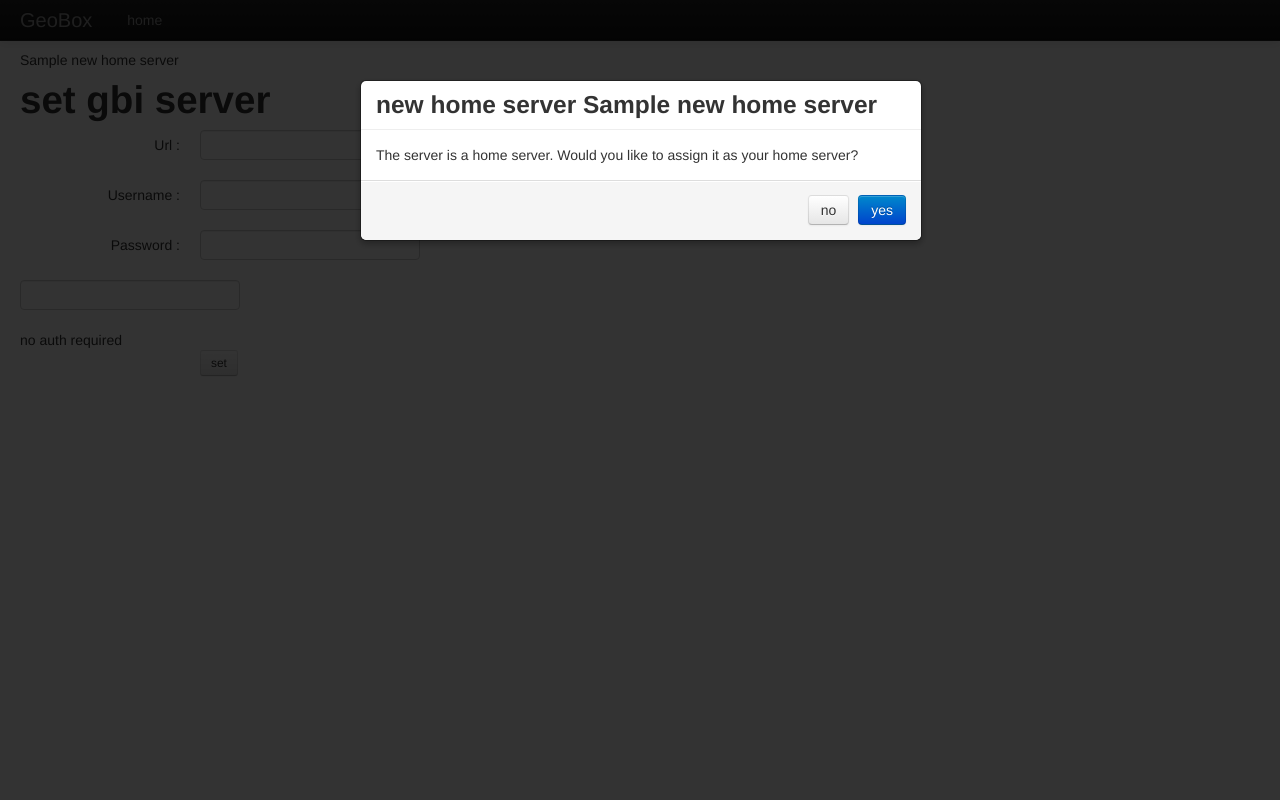
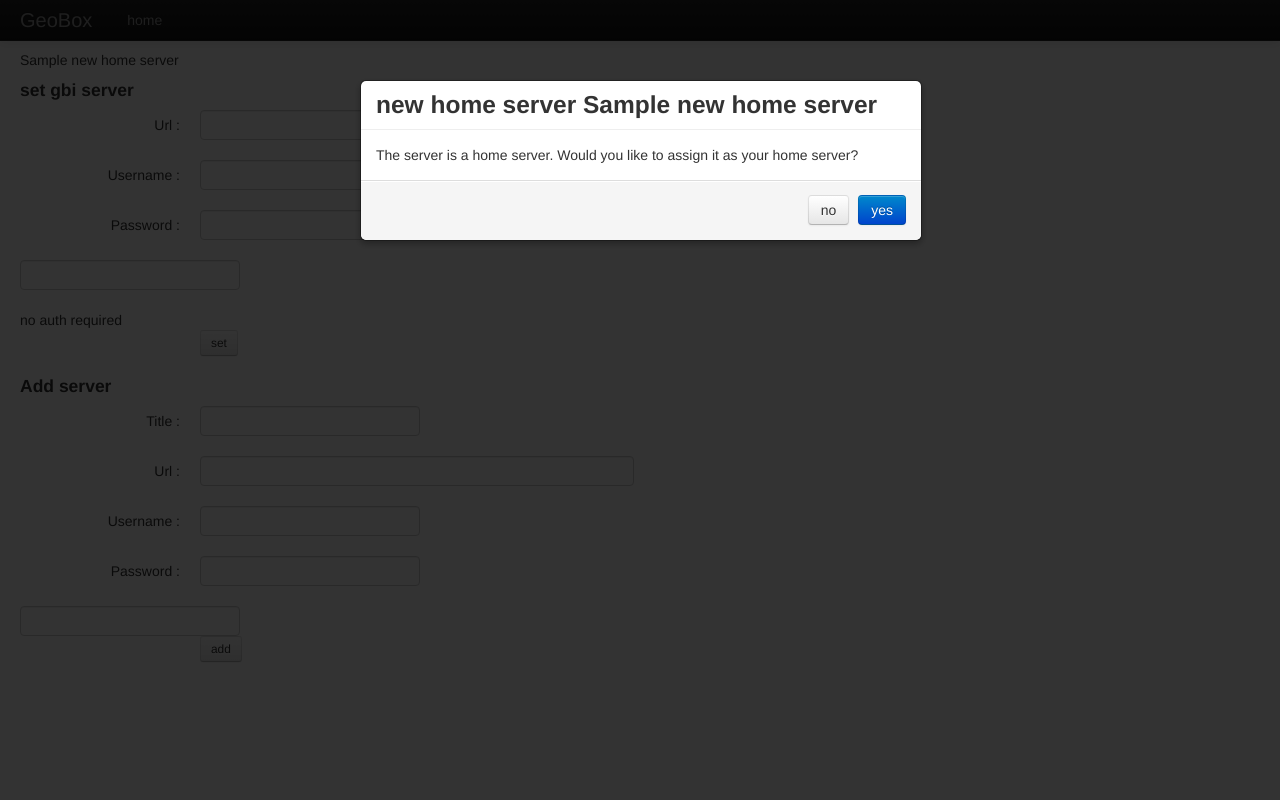
Before and after one commit to geobox-infrastructure/gbi-client, a Python web app: template app/geobox/web/templates/admin/set_server.html in a window 1280 px wide. Run offline with Jinja, Linux system fonts and the light colour scheme; the template is opened without the code that fills it: most values are stand-ins (such as "Sample title", 1, 10 or a date in 2020); form fields are guessed from the names that the template uses.

Commit message:
Allow adding gbi server manually

```diff
--- a/app/geobox/model/server.py
+++ b/app/geobox/model/server.py
@@ -24,7 +24,7 @@ class GBIServer(Base):
     __tablename__ = 'servers'
 
     id = sa.Column(sa.Integer, primary_key=True)
-    url = sa.Column(sa.String(), nullable=False)
+    url = sa.Column(sa.String(), nullable=False, unique=True)
     prefix = sa.Column(sa.String())
     title = sa.Column(sa.String())
     auth = sa.Column(sa.Boolean(), default=False)
--- a/app/geobox/web/__init__.py
+++ b/app/geobox/web/__init__.py
@@ -59,7 +59,11 @@ def create_app(app_state):
 
         gbi_server = g.db.query(GBIServer).all()
 
-        if len(gbi_server) == 0 and request.endpoint != 'admin.set_gbi_server':
+        if (
+            len(gbi_server) == 0
+            and request.endpoint not in ('admin.set_gbi_server',
+                                         'admin.add_gbi_server')
+        ):
             return redirect(url_for('admin.set_gbi_server'))
 
     @app.teardown_request
--- a/app/geobox/web/static/js/views/set_server.js
+++ b/app/geobox/web/static/js/views/gbi_server_form.js
@@ -20,4 +20,8 @@ $(document).ready(function() {
         $('#load-context-document').show();
         return true;
     });
+    $('#add-server-form').submit(function() {
+        $('#load-context-document').show();
+        return true;
+    });
 });
--- a/app/geobox/web/templates/admin.html
+++ b/app/geobox/web/templates/admin.html
@@ -1,5 +1,5 @@
 {% extends "base.html" %}
-{% from "form_macros.html" import input, set_server %}
+{% from "form_macros.html" import input, gbi_server_form %}
 
 {% block title %} {{_('settings')}} {% endblock %}
 
@@ -27,7 +27,7 @@
     </button>
 
     <h4>{{ _('Context documents') }}</h4>
-    {{ set_server(form) }}
+    {{ gbi_server_form(form, add_server_form) }}
 
     <h4>{{ _('Logging') }}</h4>
     <a href="{{ url_for('.log_view') }}">{{ _('open logview') }}</a>
@@ -57,6 +57,6 @@
     <script type="text/javascript">
         var authServer = {{ auth_server | safe}};
     </script>
-    <script type="text/javascript" src="{{ url_for('static', filename='js/views/set_server.js') }}"></script>
+    <script type="text/javascript" src="{{ url_for('static', filename='js/views/gbi_server_form.js') }}"></script>
     <script type="text/javascript" src="{{ url_for('static', filename='js/views/admin.js') }}"></script>
 {% endblock %}
--- a/app/geobox/web/templates/admin/set_server.html
+++ b/app/geobox/web/templates/admin/set_server.html
@@ -2,13 +2,11 @@
 
 {% block title %}{{ _('set gbi server') }}{% endblock %}
 
-{% from "form_macros.html" import set_server %}
+{% from "form_macros.html" import gbi_server_form %}
 
 {% block content %}
 
-<h1>{{_('set gbi server')}}</h1>
-
-{{ set_server(form) }}
+{{ gbi_server_form(form, add_server_form) }}
 
 {% endblock %}
 
@@ -16,5 +14,5 @@
     <script type="text/javascript">
     var authServer = {{ auth_server | safe}};
     </script>
-    <script type="text/javascript" src="{{ url_for('static', filename='js/views/set_server.js') }}"></script>
+    <script type="text/javascript" src="{{ url_for('static', filename='js/views/gbi_server_form.js') }}"></script>
 {% endblock %}
--- a/app/geobox/web/templates/form_macros.html
+++ b/app/geobox/web/templates/form_macros.html
@@ -61,14 +61,13 @@
 </div>
 {%- endmacro %}
 
-{% macro set_server(form) -%}
+{% macro gbi_server_form(form, add_server_form) -%}
+    <h4>{{_('set gbi server')}}</h4>
     <div id="load-context-document" class="alert hide">
         <img src="{{ url_for('static', filename='img/loader.gif')}}">
         <span>{{_('context document will be loaded and boxes are copied')}}</span>
     </div>
-
-    <form id="set-server-form" method="POST" class="form-horizontal" action="{{ url_for('admin.set_gbi_server') }}">
-
+    <form id="set-server-form" name="set-server-form" method="POST" class="form-horizontal" action="{{ url_for('admin.set_gbi_server') }}">
         <div class="control-group">
             {{ form.csrf_token }}
             {{ input(form.url, style="width: 30em") }}
@@ -83,4 +82,19 @@
             </div>
         </div>
     </form>
+
+    <h4>{{ _('Add server') }}</h4>
+    <form id="add-server-form" name="add-server-form" method="POST" action="{{ url_for('admin.add_gbi_server') }}" class="form-horizontal">
+        {{ add_server_form.csrf_token }}
+        {{ input(add_server_form.title) }}
+        {{ input(add_server_form.url, style="width: 30em") }}
+        {{ input(add_server_form.username) }}
+        {{ input(add_server_form.password) }}
+        {{ add_server_form.next }}
+        <div class="control-group">
+          <div class="controls">
+            <button type="submit" class="btn btn-small">{{ _('add')}}</button>
+          </div>
+        </div>
+    </form>
 {%- endmacro %}
```
Also changed, not shown: app/geobox/web/forms.py (+8 -0 lines), app/geobox/web/views/admin.py (+53 -22 lines).
